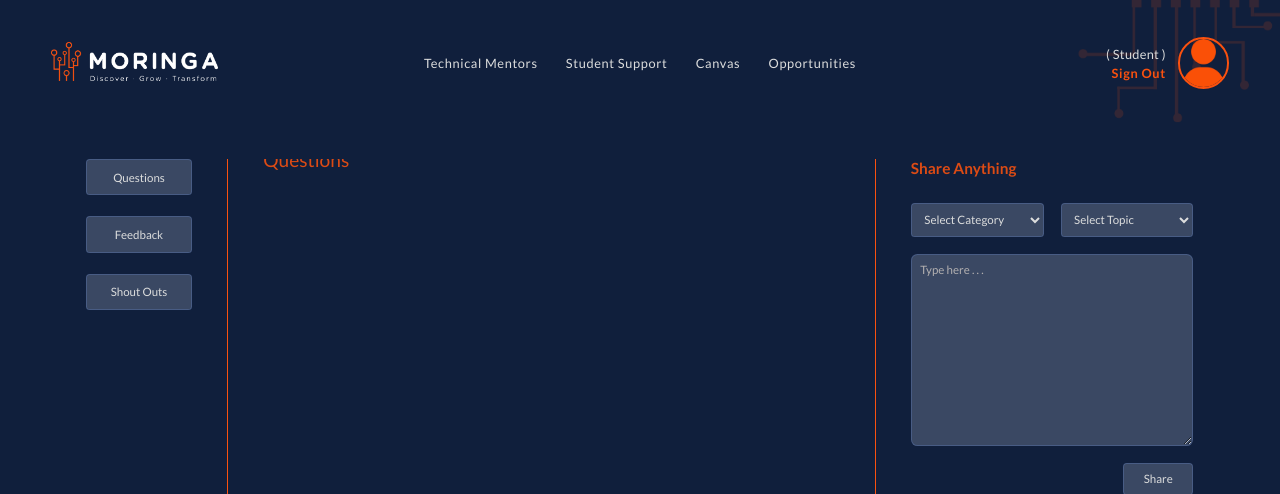
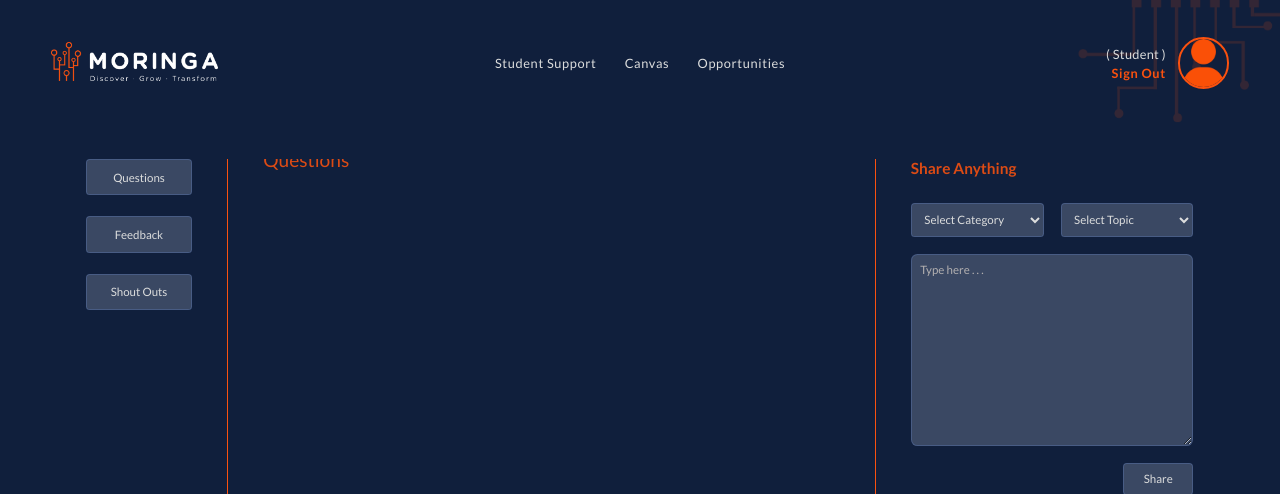
Before and after one commit to thesmartcoder7/moringa-feedback, a Flask app: template app/templates/user.html in a window 1280 px wide. Shown: the top 494 px of the page. Run offline with Flask 2, Linux system fonts and the light colour scheme; the template is opened without the code that fills it, so the values that code supplies are empty.

Commit message:
patch: rectify navbar linking

```diff
--- a/app/static/css/user.css
+++ b/app/static/css/user.css
@@ -85,7 +85,11 @@
   letter-spacing: 0.05vw;
 }
 
-#header .navlinks ul li:hover {
+#header .navlinks ul li a {
+  text-decoration: none;
+}
+
+#header .navlinks ul li a:hover {
   color: #fa510f;
 }
 
--- a/app/templates/user.html
+++ b/app/templates/user.html
@@ -28,10 +28,21 @@
         </div>
         <div class="navlinks">
           <ul>
-            <li>Technical Mentors</li>
-            <li>Student Support</li>
-            <li>Canvas</li>
-            <li>Opportunities</li>
+            <li>
+              <a href="https://moringaschool.com/contact-us/" target="_blank"
+                >Student Support</a
+              >
+            </li>
+            <li>
+              <a href="https://moringaschool.instructure.com/" target="_blank"
+                >Canvas</a
+              >
+            </li>
+            <li>
+              <a href="https://moringaschool.com/careers/" target="_blank"
+                >Opportunities</a
+              >
+            </li>
           </ul>
         </div>
         <div class="user-image">
```
